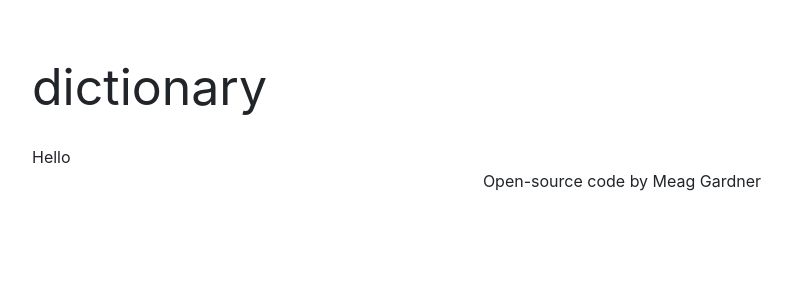
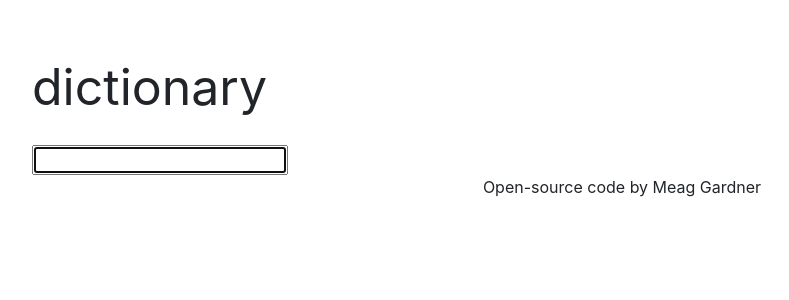
Before and after one commit to meageliz/suave-dictionary-app, a React (Create React App) app: page / in a window 1280 px wide. Shown: the top 300 px of the page, without its empty margins (18-807 px from the left). Built offline with nearby package versions, Linux system fonts and the light colour scheme.

Commit message:
Added form

```diff
--- a/src/Search.js
+++ b/src/Search.js
@@ -2,5 +2,15 @@
 import "./Search.css";
 
 export default function Search() {
-  return <div className="Search">Hello</div>;
+  function search() {
+    alert("Searching...");
+  }
+
+  return (
+    <div className="Search">
+      <form onSubmit={search}>
+        <input type="search" autoFocus={true} />
+      </form>
+    </div>
+  );
 }
```
